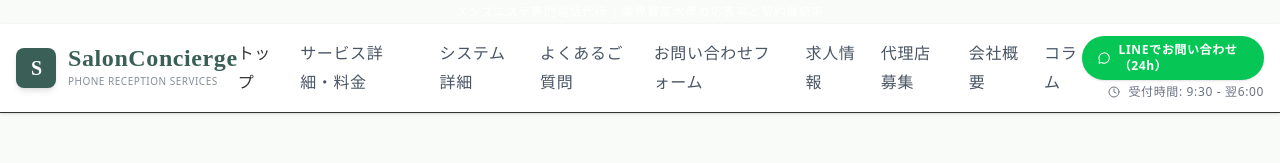
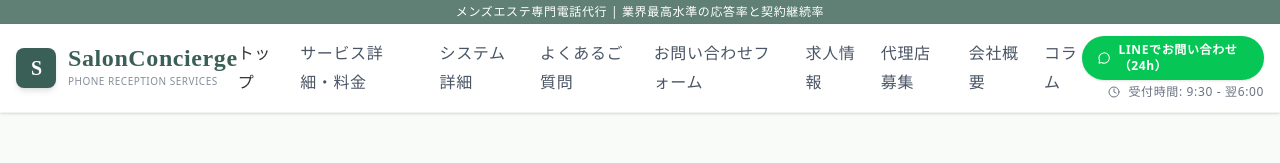
Before and after one commit to nabe7855/cd-salon-concierge, a Next.js app: page / in a window 1280 px wide. Shown: the top 163 px of the page. Built offline with nearby package versions, Linux system fonts and the light colour scheme.

Commit message:
Fix: Add missing sage color palette to globals.css

```diff
--- a/app/globals.css
+++ b/app/globals.css
@@ -17,6 +17,19 @@
   --color-salon-gold: #c5a085;
   --color-salon-blue: #3a5f56;
   --color-salon-light: #f9fbf9;
+
+  /* Sage Color Palette */
+  --color-sage-50: #f9fbf9;
+  --color-sage-100: #f0f4f2;
+  --color-sage-200: #e0e9e5;
+  --color-sage-300: #bfd3cb;
+  --color-sage-400: #9ab4ab;
+  --color-sage-500: #7c9a8c;
+  --color-sage-600: #608075;
+  --color-sage-700: #4b665c;
+  --color-sage-800: #3a5f56;
+  --color-sage-900: #2f4d46;
+  --color-sage-950: #1d2d29;
 
   /* Mobile-first spacing utilities */
   --spacing-section-mobile: 4rem;
```
